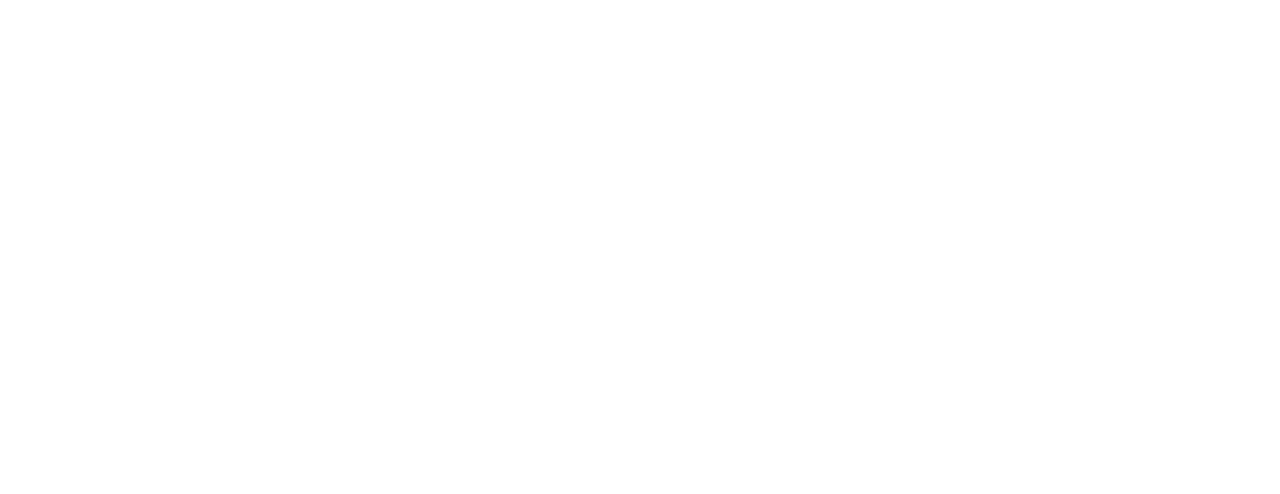
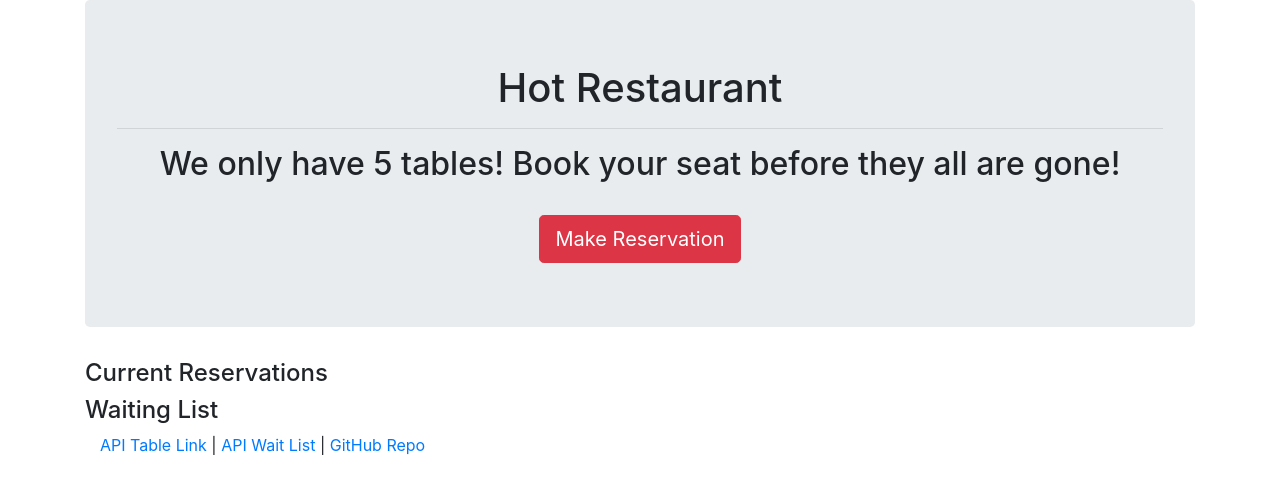
Before and after one commit to Jernical/Hot-Restaurant, a website: page public/tables.html in a window 1280 px wide. Drawn offline with nearby package versions, Linux system fonts and the light colour scheme.

Commit message:
Changelog: completed tables.html

```diff
--- a/public/index.html
+++ b/public/index.html
@@ -5,12 +5,11 @@
     <meta charset="UTF-8">
     <meta name="viewport" content="width=device-width, initial-scale=1.0">
     <meta http-equiv="X-UA-Compatible" content="ie=edge">
-    <title>Tables Page</title>
+    <title>Main Page</title>
 
     <!-- Latest compiled and minified CSS -->
     <link rel="stylesheet" href="https://stackpath.bootstrapcdn.com/bootstrap/4.3.1/css/bootstrap.min.css"
         integrity="sha384-ggOyR0iXCbMQv3Xipma34MD+dH/1fQ784/j6cY/iJTQUOhcWr7x9JvoRxT2MZw1T" crossorigin="anonymous">
-    <link rel="stylesheet" href="https://stackpath.bootstrapcdn.com/font-awesome/4.7.0/css/font-awesome.min.css">
 
 </head>
 
--- a/public/tables.html
+++ b/public/tables.html
@@ -0,0 +1,63 @@
+<!DOCTYPE html>
+<html lang="en-us">
+
+<head>
+    <meta charset="UTF-8">
+    <title>Tables Page</title>
+
+    <!-- Latest compiled and minified CSS & JS -->
+    <link rel="stylesheet" href="https://stackpath.bootstrapcdn.com/bootstrap/4.3.1/css/bootstrap.min.css"
+        integrity="sha384-ggOyR0iXCbMQv3Xipma34MD+dH/1fQ784/j6cY/iJTQUOhcWr7x9JvoRxT2MZw1T" crossorigin="anonymous">
+    <script src="https://code.jquery.com/jquery.js"></script>
+    <script src="https://maxcdn.bootstrapcdn.com/bootstrap/4.0.0/js/bootstrap.min.js"></script>
+</head>
+
+<body>
+    <div class="container">
+        <div class="jumbotron">
+            <h1 class="text-center"> Hot Restaurant</h1>
+            <hr>
+            <h2 class="text-center">We only have 5 tables! Book your seat before they all are gone!</h2>
+            <br>
+
+            <div class="text-center">
+                <a href="/reserve"><button class="btn btn-lg btn-danger"><span class="fa fa-credit-card"></span> Make
+                        Reservation</button></a>
+            </div>
+        </div>
+        <div class="row">
+            <div class="col-lg-12">
+
+                <!-- Current Tables in Use -->
+                <div class="panel panel-default">
+                    <div class="panel-heading">
+                        <h4 class="panel-title">Current Reservations</h4>
+                    </div>
+                    <div class="panel-body" id="tableSection">
+                    </div>
+                </div>
+
+                <!-- Waiting List Panel -->
+                <div class="panel panel-default">
+                    <div class="panel-heading">
+                        <h4 class="panel-title">Waiting List</h4>
+                    </div>
+                    <div class="panel-body" id="waitlistSection">
+                    </div>
+                </div>
+            </div>
+
+        </div> <!-- Row end -->
+
+        <footer class="footer">
+            <div class="container">
+                <p><a href="/api/tables">API Table Link</a> | <a href="/api/waitlist">API Wait List</a> | <a
+                        href="https://github.com/Jernical/Hot-Restaurant">GitHub Repo</a></p>
+            </div>
+        </footer>
+
+    </div> <!-- Container End -->
+
+</body>
+
+</html>
```
